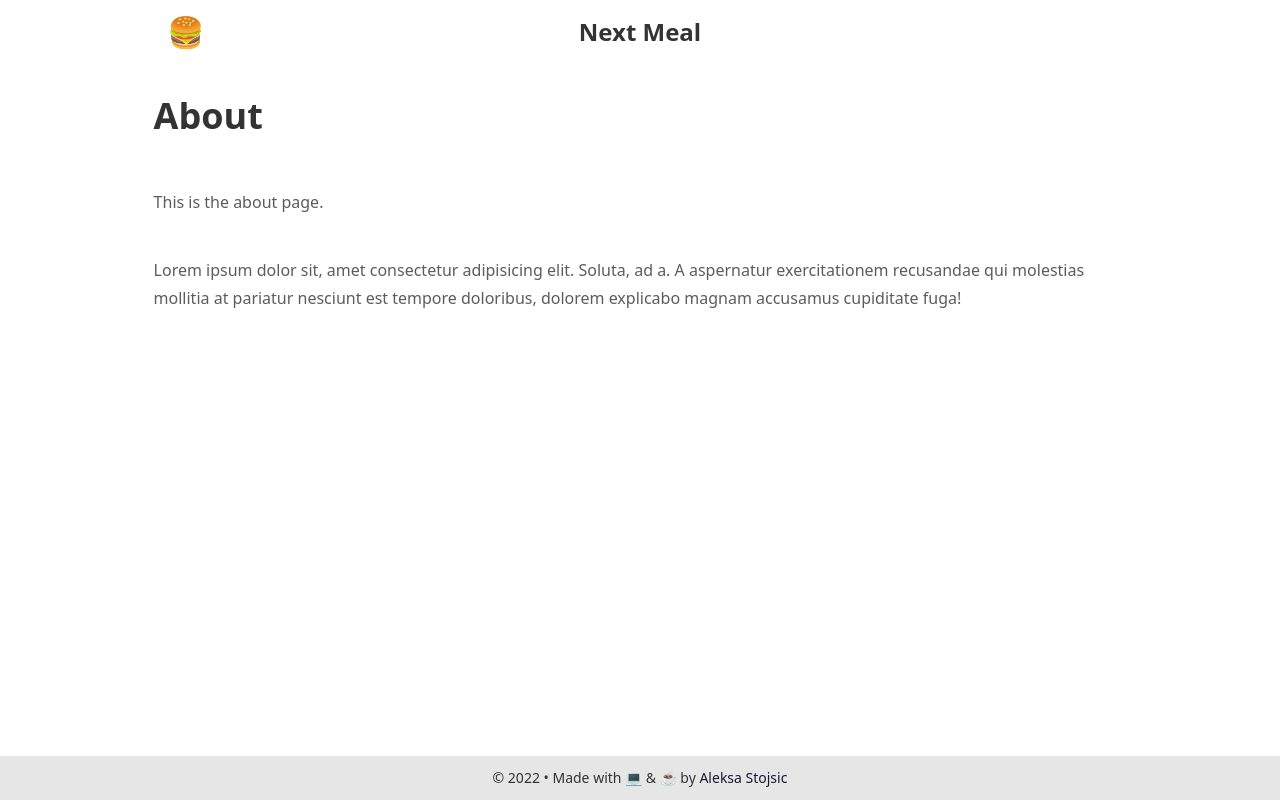
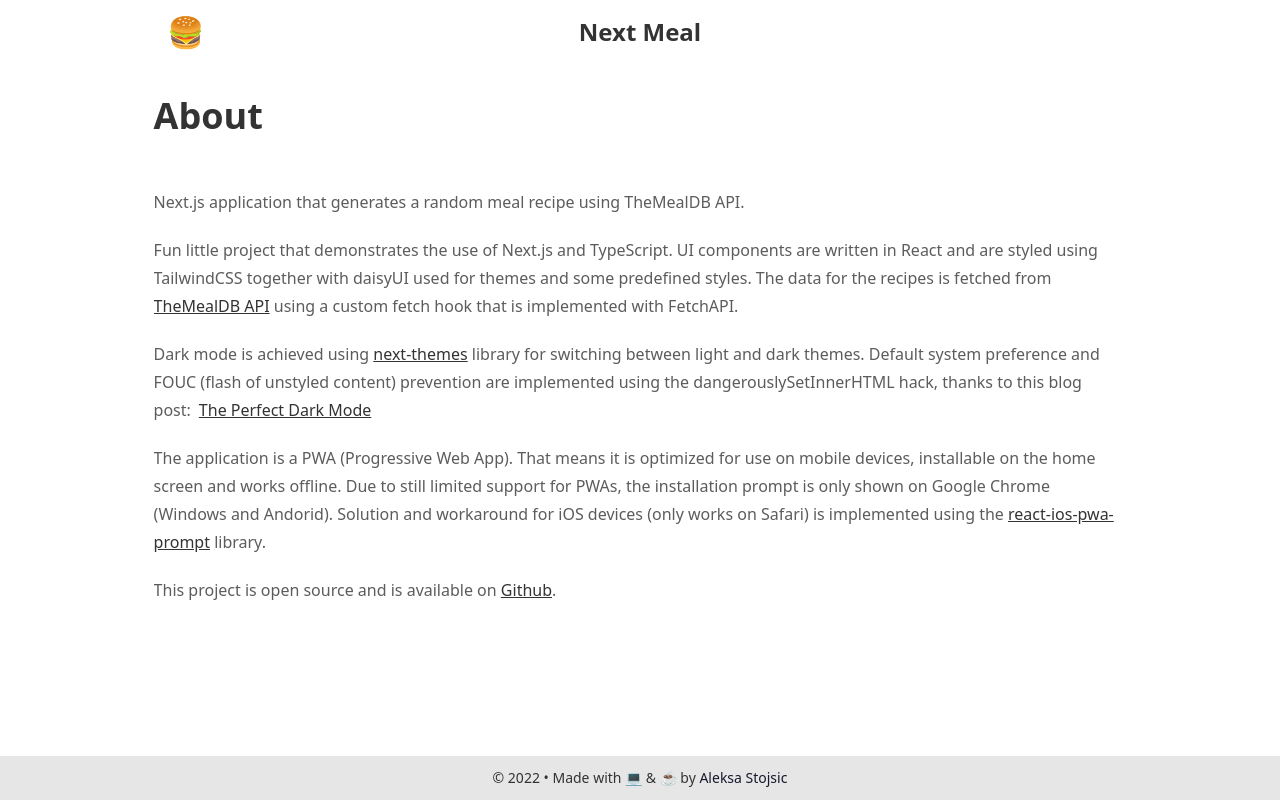
Before and after one commit to aleksa-codes/my-next-meal-pwa, a Next.js app: page /about in a window 1280 px wide. Built offline with nearby package versions, Linux system fonts and the light colour scheme; some icons are missing.

Commit message:
fix: code refactoring and about page content

```diff
--- /dev/null
+++ b/src/components/GenerateBtn.tsx
@@ -0,0 +1,13 @@
+const GenerateBtn = ({ onClick }: { onClick: () => void }) => {
+  return (
+    <button
+      className='btn btn-primary btn-block md:w-64 my-2 text-lg'
+      aria-label='Get a random recipe'
+      onClick={onClick}
+    >
+      Generate Next Meal
+    </button>
+  );
+};
+
+export default GenerateBtn;
--- /dev/null
+++ b/src/components/Hero.tsx
@@ -0,0 +1,11 @@
+const Hero = () => {
+  return (
+    <>
+      <h1 className='my-1 mt-8'>Hungry?</h1>
+      <h2 className='my-1'>Can&apos;t decide what to eat?</h2>
+      <h3 className='my-1'>We got you covered!</h3>
+    </>
+  );
+};
+
+export default Hero;
--- a/src/components/Recipe.tsx
+++ b/src/components/Recipe.tsx
@@ -47,7 +47,7 @@ const Recipe = ({ ...props }) => {
         </>
       ) : (
         <>
-          <div className='scrollbar-thin scrollbar-thumb-custom-light dark:scrollbar-thumb-custom-dark scrollbar-track-current overflow-y-scroll scrollbar-thumb-rounded-full scrollbar-track-rounded-full bg-base-300 text-base-content pl-2 pr-4 mb-2 rounded-lg'>
+          <div className='scrollbar-thin scrollbar-thumb-custom-light scrollbar-track-current overflow-y-scroll scrollbar-thumb-rounded-full scrollbar-track-rounded-full bg-base-300 text-base-content pl-2 pr-4 mb-2 rounded-lg'>
             {strMeal && strMealThumb && (
               <>
                 <h2 className='underline decoration-primary decoration-wavy my-2 text-center text-3xl capitalize'>
--- a/src/pages/about.tsx
+++ b/src/pages/about.tsx
@@ -5,13 +5,75 @@ const About: NextPage = () => {
   return (
     <Layout>
       <h1 className='mt-8'>About</h1>
-      <p>This is the about page.</p>
-      <p>
-        Lorem ipsum dolor sit, amet consectetur adipisicing elit. Soluta, ad a.
-        A aspernatur exercitationem recusandae qui molestias mollitia at
-        pariatur nesciunt est tempore doloribus, dolorem explicabo magnam
-        accusamus cupiditate fuga!
-      </p>
+      <div className='pr-3 overflow-y-scroll scrollbar-thin scrollbar-thumb-custom-light scrollbar-track-current scrollbar-thumb-rounded-full scrollbar-track-rounded-full'>
+        <p>
+          Next.js application that generates a random meal recipe using
+          TheMealDB API.
+        </p>
+        <p>
+          Fun little project that demonstrates the use of Next.js and
+          TypeScript. UI components are written in React and are styled using
+          TailwindCSS together with daisyUI used for themes and some predefined
+          styles. The data for the recipes is fetched from{' '}
+          <a
+            href='https://www.themealdb.com/api.php'
+            target='_blank'
+            rel='noreferrer'
+          >
+            TheMealDB API
+          </a>{' '}
+          using a custom fetch hook that is implemented with FetchAPI.
+        </p>
+        <p>
+          Dark mode is achieved using{' '}
+          <a
+            href='https://www.npmjs.com/package/next-themes'
+            target='_blank'
+            rel='noopener noreferrer'
+          >
+            next-themes
+          </a>{' '}
+          library for switching between light and dark themes. Default system
+          preference and FOUC (flash of unstyled content) prevention are
+          implemented using the dangerouslySetInnerHTML hack, thanks to this
+          blog post:
+          <a
+            href='https://sreetamdas.com/blog/the-perfect-dark-mode'
+            target='_blank'
+            rel='noopener noreferrer'
+            className='ml-2'
+          >
+            The Perfect Dark Mode
+          </a>
+        </p>
+        <p>
+          The application is a PWA (Progressive Web App). That means it is
+          optimized for use on mobile devices, installable on the home screen
+          and works offline. Due to still limited support for PWAs, the
+          installation prompt is only shown on Google Chrome (Windows and
+          Andorid). Solution and workaround for iOS devices (only works on
+          Safari) is implemented using the{' '}
+          <a
+            href='https://www.npmjs.com/package/react-ios-pwa-prompt'
+            target='_blank'
+            rel='noopener noreferrer'
+          >
+            react-ios-pwa-prompt
+          </a>{' '}
+          library.
+        </p>
+        <p>
+          This project is open source and is available on{' '}
+          <a
+            href='https://github.com/aleksa-stojsic/next-meal'
+            target='_blank'
+            rel='noopener noreferrer'
+          >
+            Github
+          </a>
+          .
+        </p>
+      </div>
     </Layout>
   );
 };
--- a/src/pages/index.tsx
+++ b/src/pages/index.tsx
@@ -1,13 +1,15 @@
 import type { NextPage } from 'next';
 import dynamic from 'next/dynamic';
-const PWAPrompt = dynamic(() => import('react-ios-pwa-prompt' as any), {
-  ssr: false
-});
 import Layout from '../components/Layout';
+import Hero from '../components/Hero';
 import Recipe from '../components/Recipe';
 import useFetch from '../hooks/useFetch';
 // @ts-ignore
 import is from 'is-it-check';
+import GenerateBtn from '../components/GenerateBtn';
+const PWAPrompt = dynamic(() => import('react-ios-pwa-prompt' as any), {
+  ssr: false
+});
 
 const Home: NextPage = () => {
   const apiUrl = 'https://themealdb.com/api/json/v1/1/random.php';
@@ -17,16 +19,8 @@ const Home: NextPage = () => {
   return (
     <>
       <Layout>
-        <h1 className='my-1 mt-8'>Hungry?</h1>
-        <h2 className='my-1'>Can&apos;t decide what to eat?</h2>
-        <h3 className='my-1'>We got you covered!</h3>
-        <button
-          className='btn btn-primary btn-block md:w-64 my-2 text-lg'
-          aria-label='Get a random recipe'
-          onClick={fetchData}
-        >
-          Generate Next Meal
-        </button>
+        <Hero />
+        <GenerateBtn onClick={fetchData} />
         <Recipe data={data} loading={loading} />
       </Layout>
       {is.safari() ? <PWAPrompt /> : null}
```
